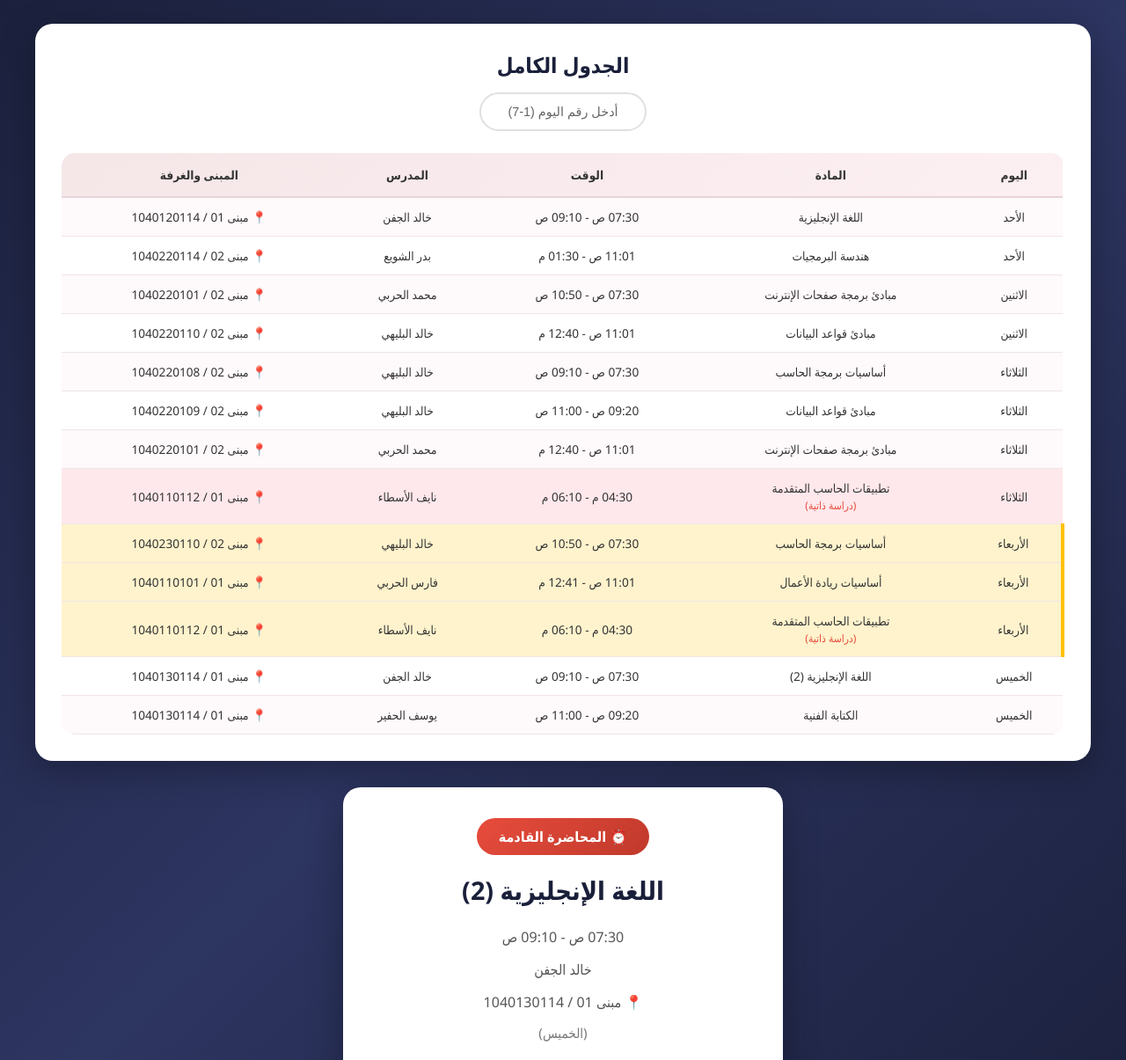
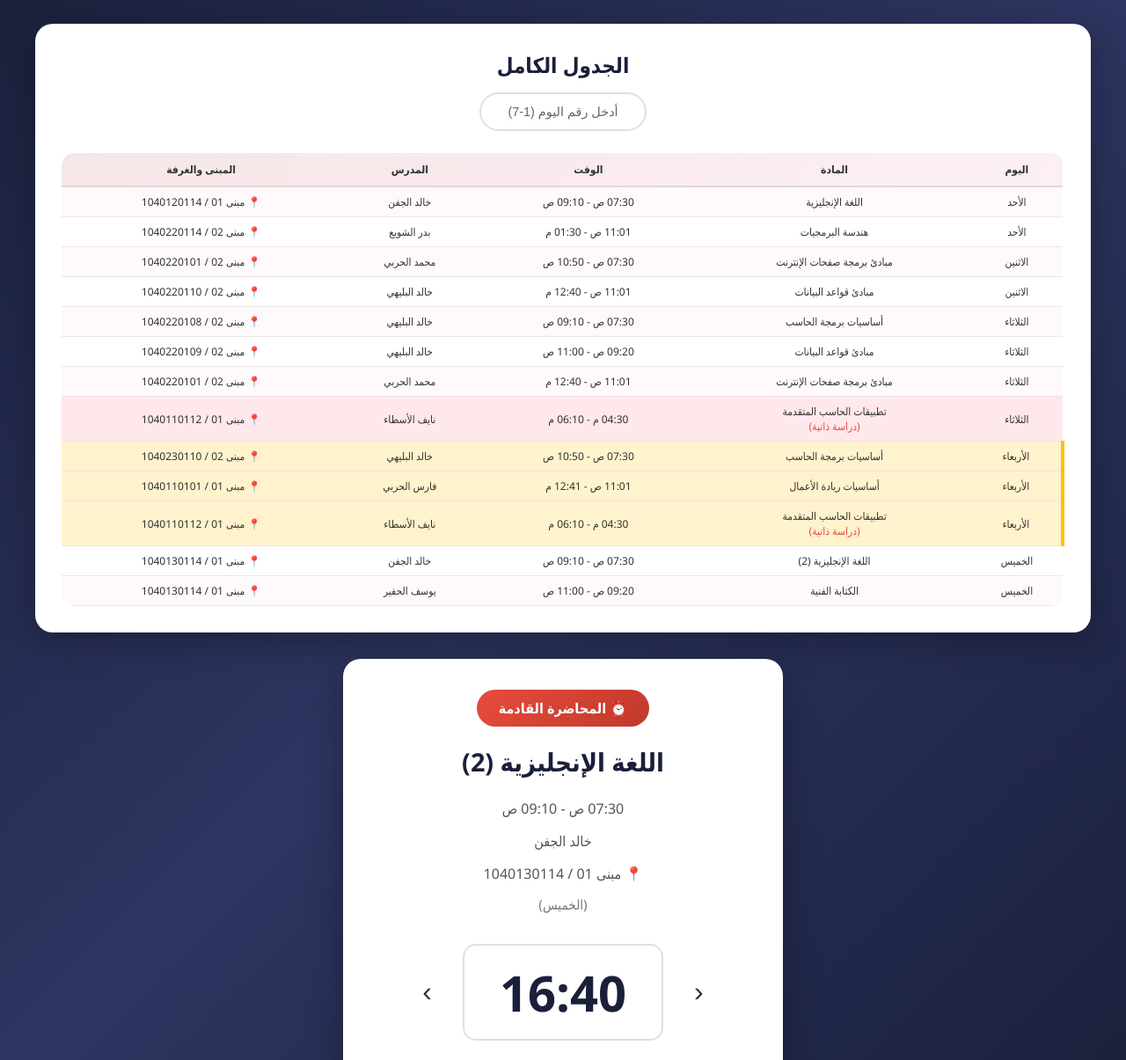
Before and after one commit to imohx1/imohx.1-my-jadwel.mohx, a plain HTML site: page index.html in a window 1280 px wide. Shown: the part 95-1300 px from the top of the page at 88% size. Drawn offline with Linux system fonts and the light colour scheme.

Commit message:
تصغير صفوف الجدول وتكبير الوقت

```diff
--- a/style.css
+++ b/style.css
@@ -77,7 +77,7 @@ header h1 {
     width: 100%;
     border-collapse: collapse;
     background: #fff;
-    font-size: 0.85rem;
+    font-size: 0.75rem;
 }
 
 .schedule-table thead {
@@ -85,7 +85,7 @@ header h1 {
 }
 
 .schedule-table th {
-    padding: 15px 10px;
+    padding: 10px 8px;
     text-align: center;
     font-weight: 600;
     color: #333;
@@ -115,7 +115,7 @@ header h1 {
 }
 
 .schedule-table td {
-    padding: 12px 10px;
+    padding: 8px 6px;
     text-align: center;
     vertical-align: middle;
     color: #333;
@@ -222,7 +222,7 @@ header h1 {
 }
 
 .current-time {
-    font-size: 2.5rem;
+    font-size: 3.5rem;
     font-weight: 700;
     color: #1a1f3a;
     direction: ltr;
```
